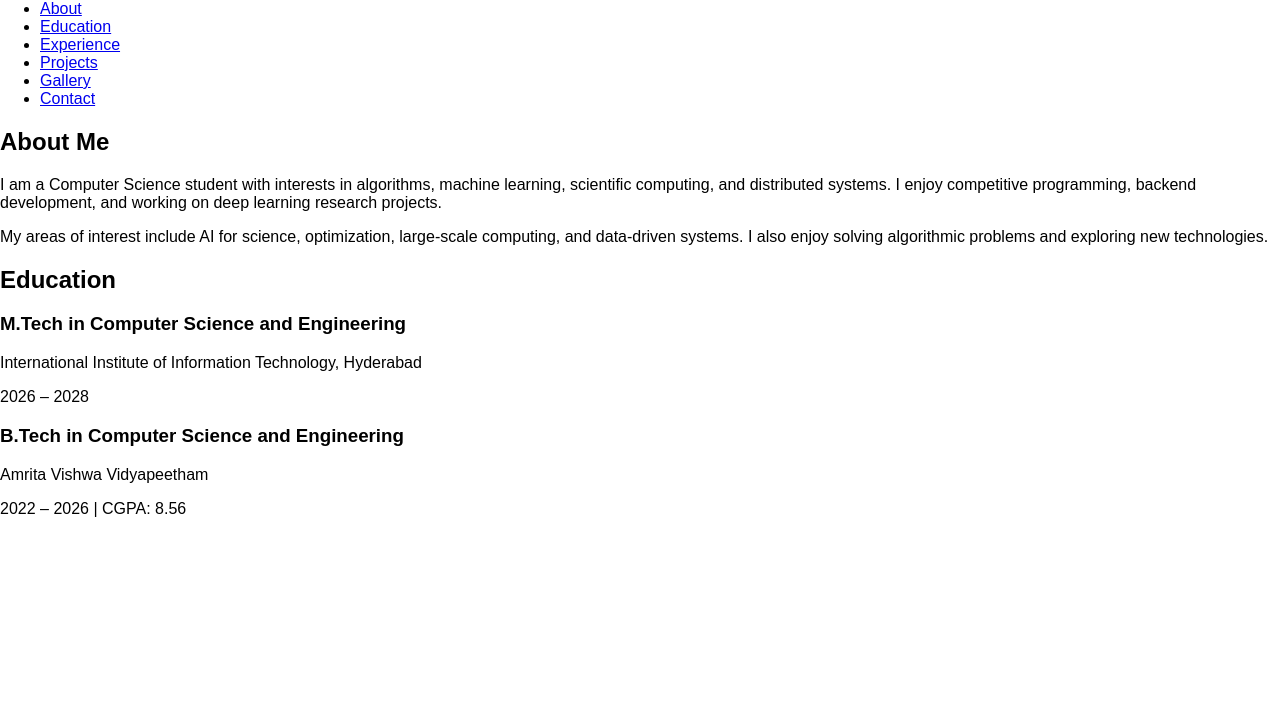
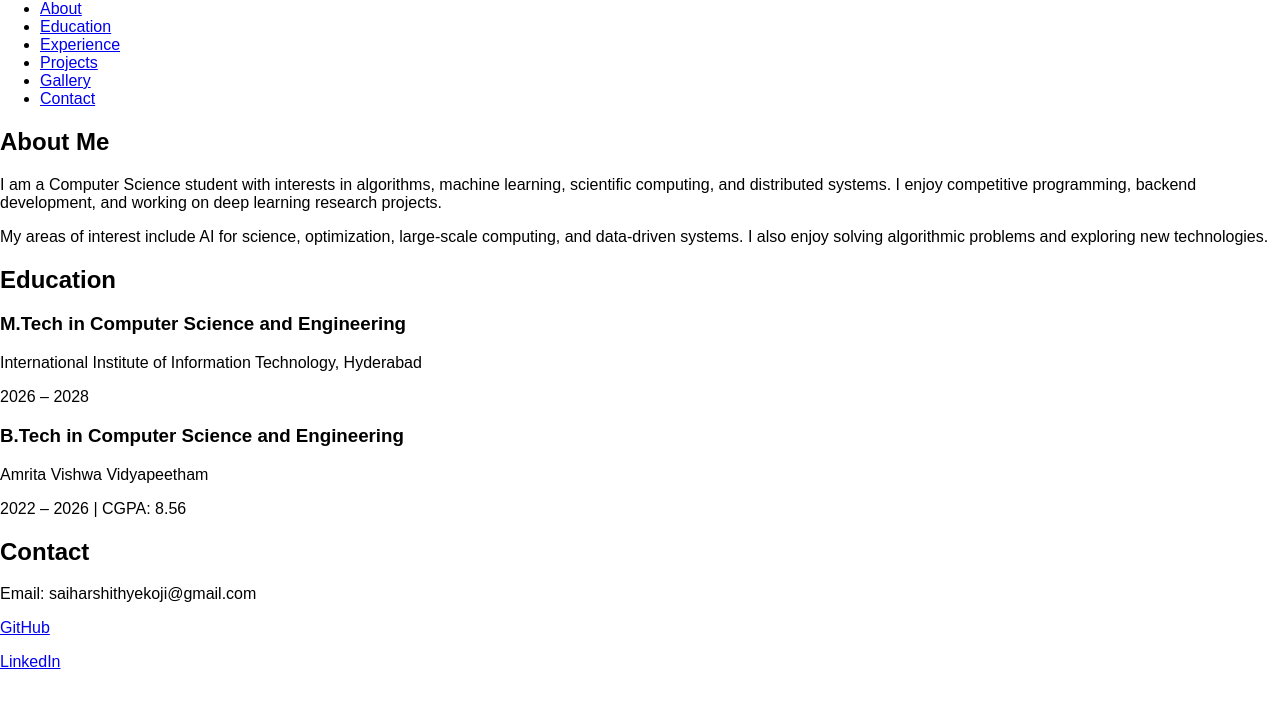
Before and after one commit to harshith217/harshith217.github.io, a plain HTML site: page index.html in a window 1280 px wide. Shown: the part 68-776 px from the top of the page. Drawn offline with Linux system fonts and the light colour scheme.

Commit message:
Add contact section with email and social links

```diff
--- a/index.html
+++ b/index.html
@@ -90,6 +90,23 @@
             </div>
 
         </section>
+
+
+    <section id="contact">
+
+    <h2>Contact</h2>
+
+    <p>Email: saiharshithyekoji@gmail.com</p>
+
+    <p>
+        <a href="https://github.com/harshith217/">GitHub</a>
+    </p>
+
+    <p>
+        <a href="https://www.linkedin.com/in/saiharshithyekoji/">LinkedIn</a>
+    </p>
+
+</section>
 </main>
 </body>
 
```
